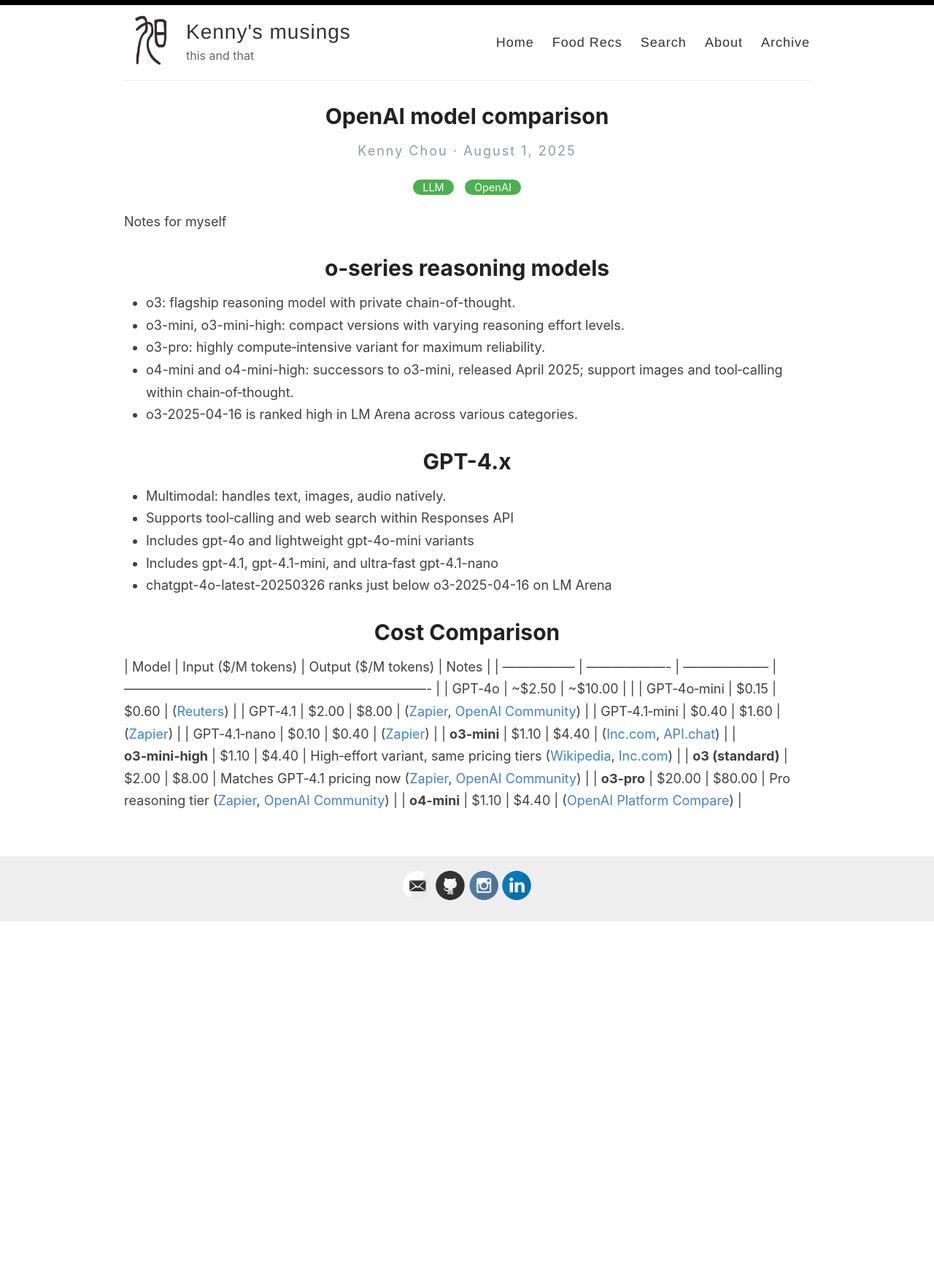
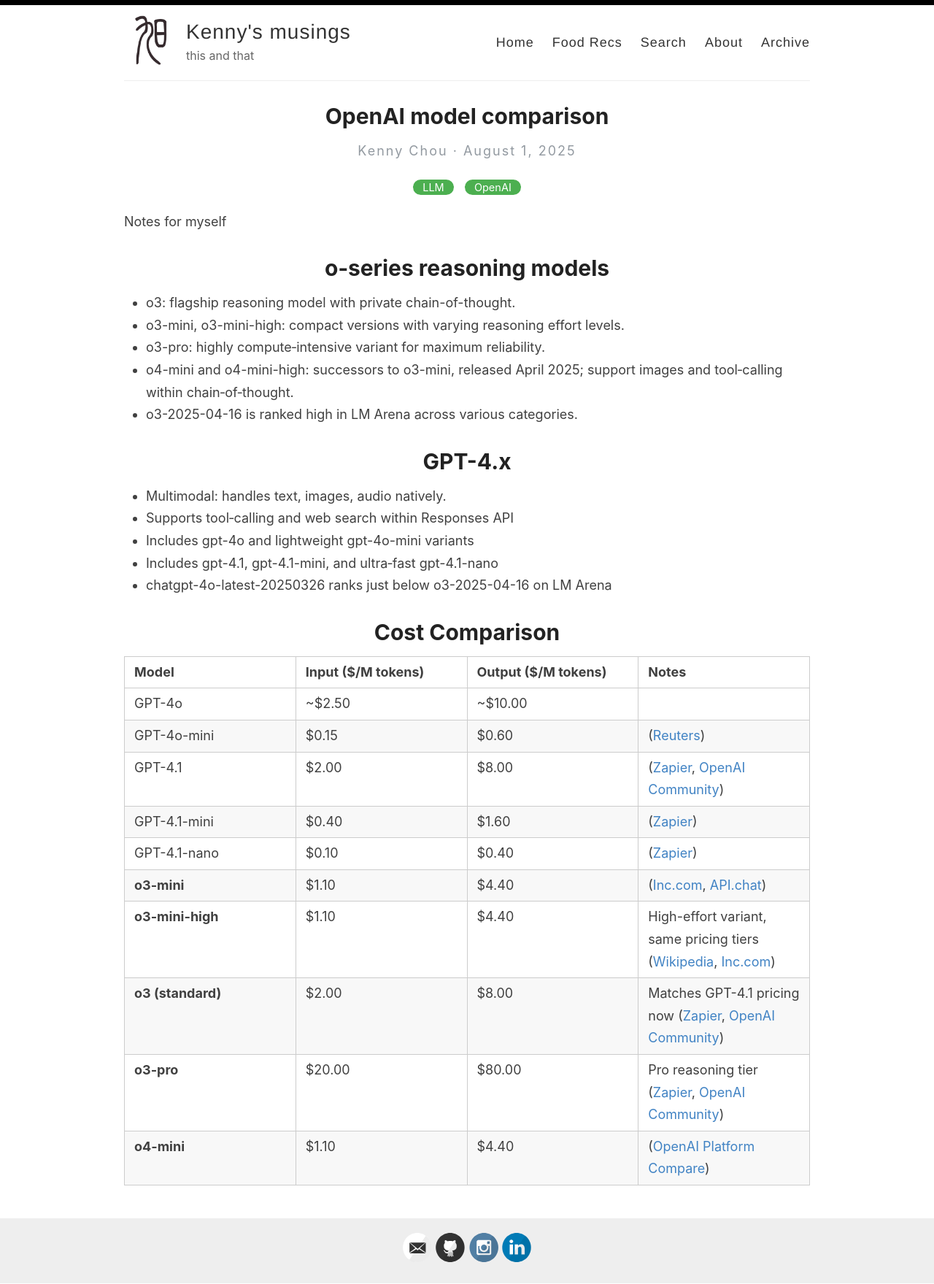
Before and after one commit to kfchou/kfchou.github.io, a Jekyll site: the page built from _posts/2025-08-01-openai-cost.md, in a window 1280 px wide. Shown: the whole page at 73% size. Built offline with Jekyll 4.4.1, drawn with Linux system fonts in a browser that asks for light colours; comment, search, counter and statistics services are not loaded; before the commit the page ends 1262 px from its top, so only the background shows below that.

Commit message:
fix table and add styling

```diff
--- a/_posts/2025-08-01-openai-cost.md
+++ b/_posts/2025-08-01-openai-cost.md
@@ -5,6 +5,32 @@
 excerpt: Because the way OpenAI name their models are confusing af
 pinned: true
 ---
+
+<style>
+#cost-comparison + table {
+  width: 100%;
+  table-layout: fixed;
+}
+#cost-comparison + th:nth-child(1),
+#cost-comparison + td:nth-child(1) {
+  width: auto;
+  white-space: nowrap;
+}
+#cost-comparison + th:nth-child(2),
+#cost-comparison + td:nth-child(2) {
+  width: auto;
+  white-space: nowrap;
+}
+#cost-comparison + th:nth-child(3),
+#cost-comparison + td:nth-child(3) {
+  width: auto;
+  white-space: nowrap;
+}
+#cost-comparison + th:nth-child(4),
+#cost-comparison + td:nth-child(4) {
+  width: 100%;
+}
+</style>
 
 Notes for myself
 
@@ -23,18 +49,20 @@
 * chatgpt-4o-latest-20250326 ranks just below  o3-2025-04-16 on LM Arena
 
 # Cost Comparison
-| Model             | Input (\$/M tokens) | Output (\$/M tokens) | Notes                                                                  |
-| ----------------- | ------------------- | -------------------- | ---------------------------------------------------------------------- |
-| GPT‑4o            | \~\$2.50            | \~\$10.00            |                                                                        |
-| GPT‑4o‑mini       | \$0.15              | \$0.60               | ([Reuters][1])                                                         |
-| GPT‑4.1           | \$2.00              | \$8.00               | ([Zapier][2], [OpenAI Community][3])                                   |
-| GPT‑4.1‑mini      | \$0.40              | \$1.60               | ([Zapier][2])                                                          |
-| GPT‑4.1‑nano      | \$0.10              | \$0.40               | ([Zapier][2])                                                          |
-| **o3‑mini**       | \$1.10              | \$4.40               | ([Inc.com][4], [API.chat][5])                                          |
-| **o3‑mini‑high**  | \$1.10              | \$4.40               | High‑effort variant, same pricing tiers ([Wikipedia][6], [Inc.com][4]) |
-| **o3 (standard)** | \$2.00              | \$8.00               | Matches GPT‑4.1 pricing now ([Zapier][2], [OpenAI Community][7])       |
-| **o3‑pro**        | \$20.00             | \$80.00              | Pro reasoning tier ([Zapier][2], [OpenAI Community][7])                |
-| **o4-mini**       | \$1.10              | \$4.40               | ([OpenAI Platform Compare][8])                                         |
+
+| Model             | Input ($/M tokens) | Output ($/M tokens) | Notes                                                                  |
+| ----------------- | ------------------ | ------------------- | ---------------------------------------------------------------------- |
+| GPT-4o            | ~$2.50             | ~$10.00             |                                                                        |
+| GPT-4o-mini       | $0.15              | $0.60               | ([Reuters][1])                                                         |
+| GPT-4.1           | $2.00              | $8.00               | ([Zapier][2], [OpenAI Community][3])                                   |
+| GPT-4.1-mini      | $0.40              | $1.60               | ([Zapier][2])                                                          |
+| GPT-4.1-nano      | $0.10              | $0.40               | ([Zapier][2])                                                          |
+| **o3-mini**       | $1.10              | $4.40               | ([Inc.com][4], [API.chat][5])                                          |
+| **o3-mini-high**  | $1.10              | $4.40               | High-effort variant, same pricing tiers ([Wikipedia][6], [Inc.com][4]) |
+| **o3 (standard)** | $2.00              | $8.00               | Matches GPT-4.1 pricing now ([Zapier][2], [OpenAI Community][7])       |
+| **o3-pro**        | $20.00             | $80.00              | Pro reasoning tier ([Zapier][2], [OpenAI Community][7])                |
+| **o4-mini**       | $1.10              | $4.40               | ([OpenAI Platform Compare][8])                                         |
+
 
 [1]: https://www.reuters.com/technology/artificial-intelligence/openai-unveils-cheaper-small-ai-model-gpt-4o-mini-2024-07-18/?utm_source=chatgpt.com "OpenAI unveils cheaper small AI model GPT-4o mini"
 [2]: https://zapier.com/blog/openai-o1/?utm_source=chatgpt.com "What are OpenAI o3 and o4? - Zapier"
```
